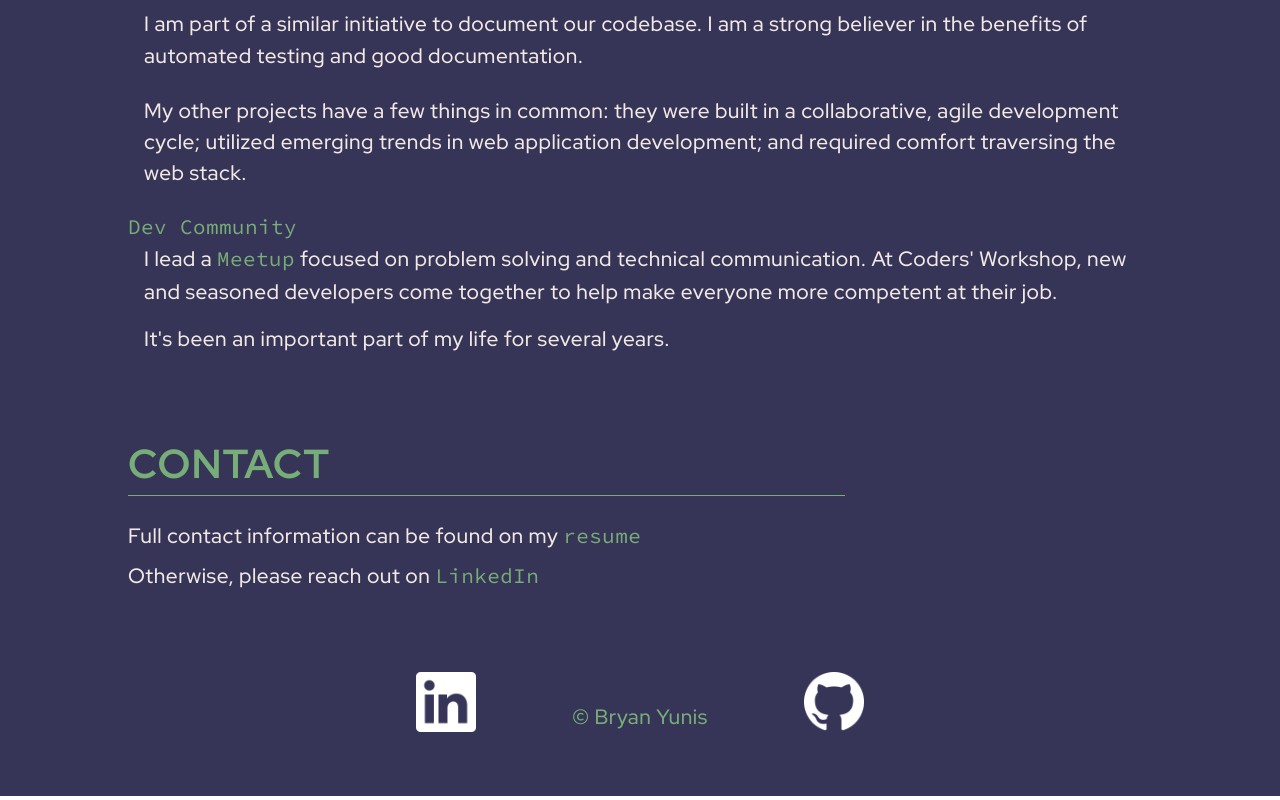
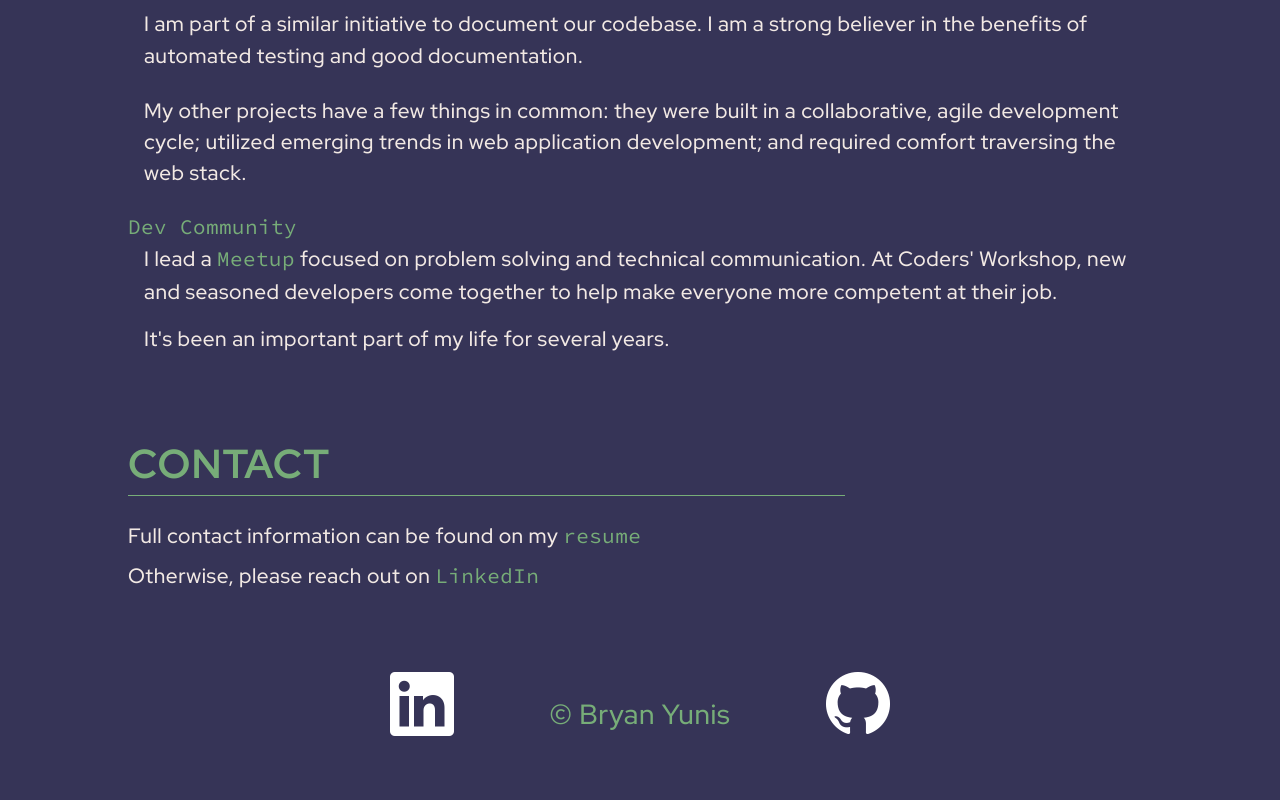
Before and after one commit to bry-an/portfolio-v2, a Vue app: page / in a window 1280 px wide. Shown: the part 1330-2130 px from the top of the page. Built offline with nearby package versions, Linux system fonts and the light colour scheme.

Commit message:
small footer style fixes

```diff
--- a/src/components/Footer.vue
+++ b/src/components/Footer.vue
@@ -2,7 +2,7 @@
   <div
     class="footer tracking-wide flex justify-center items-end"
   >
-    <div class="md:mx-12 mx-4">
+    <div class="sm:mx-12 mx-2">
       <a
         href="http://www.linkedin.com/in/bryan-yunis"
         target="_blank"
@@ -14,10 +14,10 @@
         >
       </a>
     </div>
-    <div class="text-andes md:mx-12 mx-4">
+    <div class="text-andes sm:mx-12 mx-2">
       &#169; Bryan Yunis
     </div>
-    <div class="md:mx-12 mx-4">
+    <div class="sm:mx-12 mx-2">
       <a
         href="http://www.github.com/bry-an"
         target="_blank"
@@ -45,21 +45,15 @@ export default {
   @include lg {
       font-size: $font-large;
   }
-  @include md {
-    font-size: $font-schmedium;
-  }
-  font-size: $font-small;
+  // @include md {
+  //   font-size: $font-schmedium;
+  // }
+  font-size: $font-schmedium;
   padding-bottom: 0;
 }
 
 .logo {
-  @include sm {
-    width: 35px;
-  }
-  @include md {
-    width: 60px;
-  }
-  width: 25px;
+  width: 8vmin;
 }
 
 .text-andes {
```
